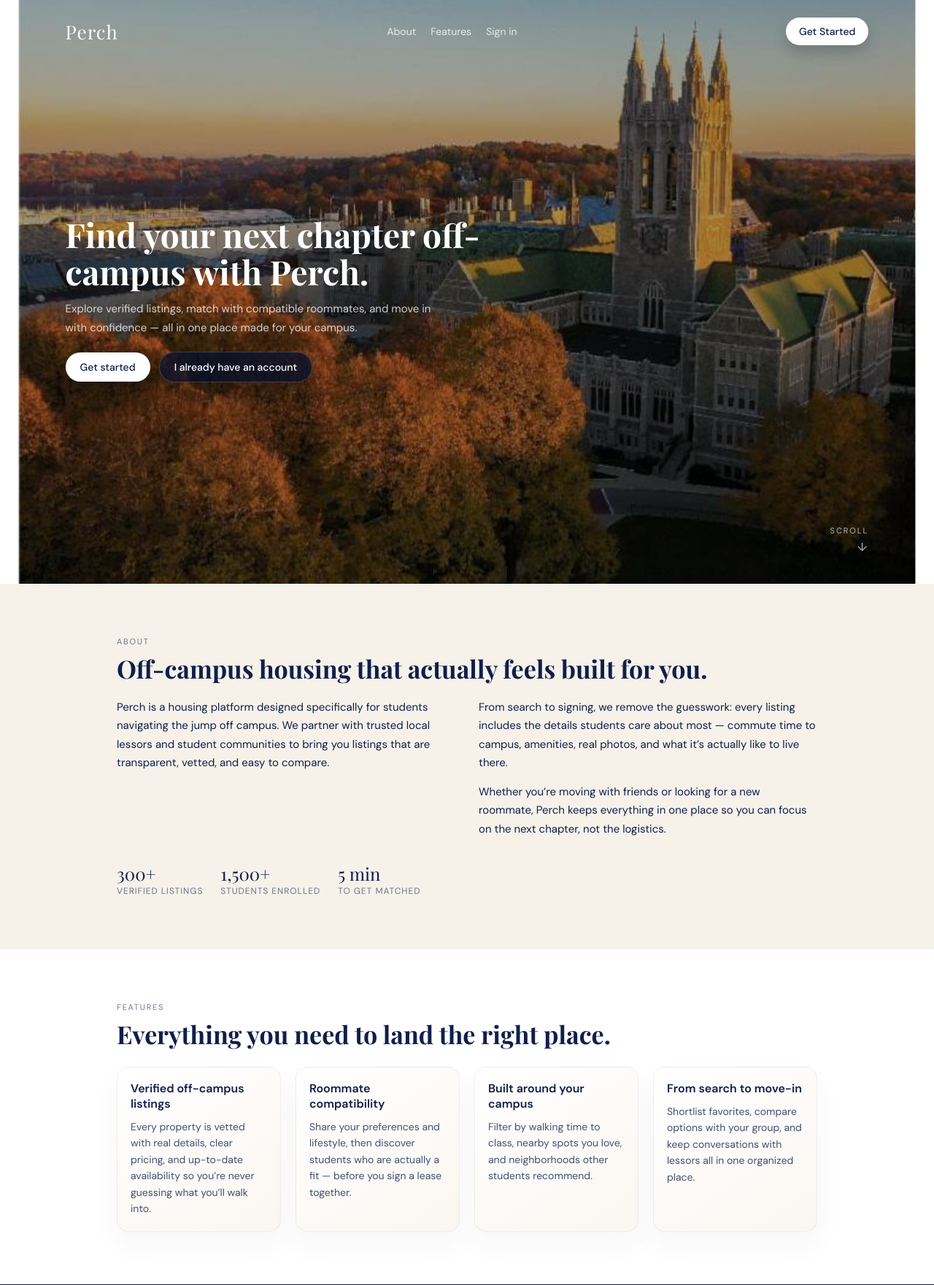
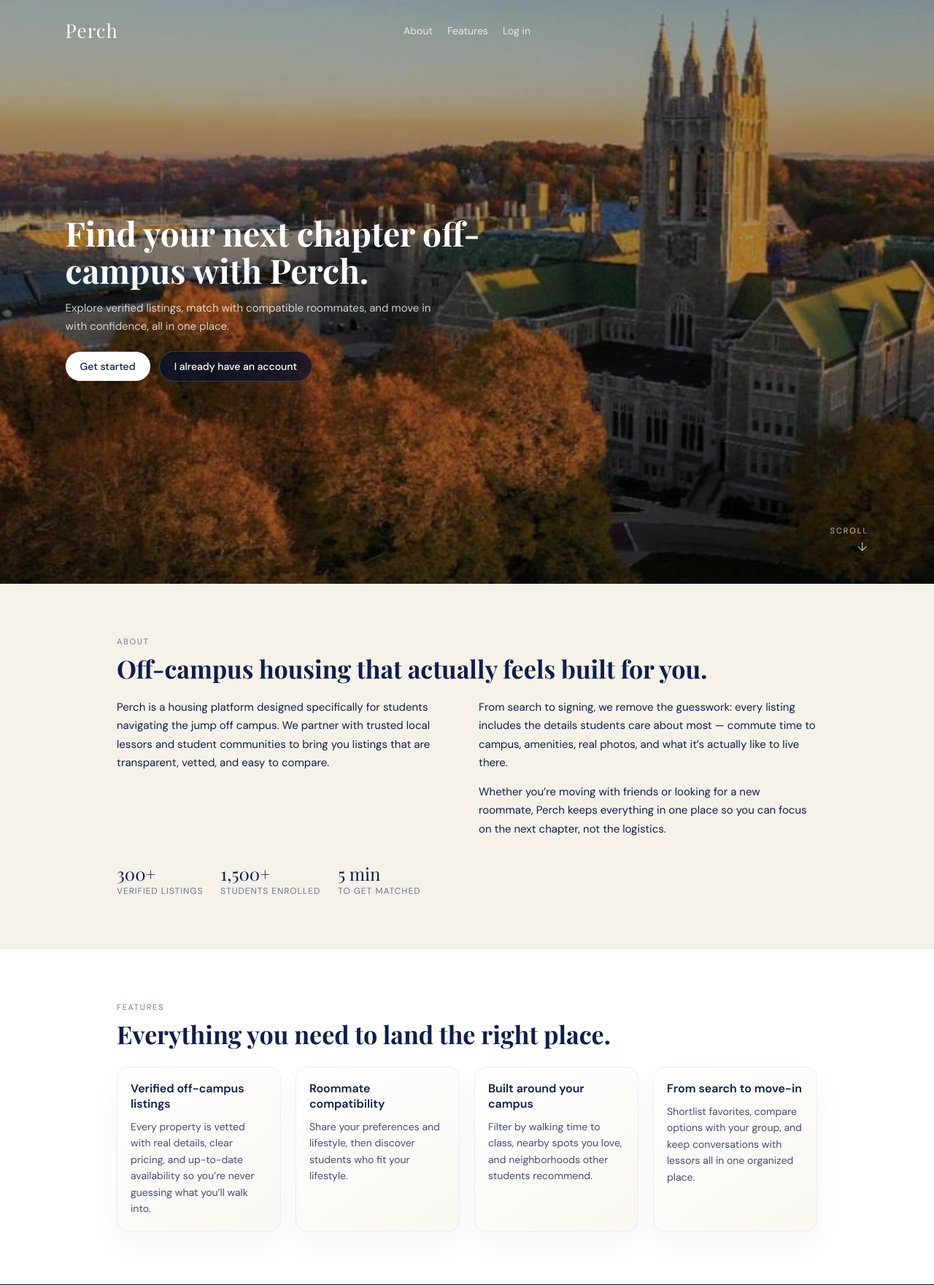
Before and after one commit to cheneez/perch, a Django app: page / in a window 1280 px wide. Shown: the top 1761 px of the page at 73% size. Run offline with Django 5.2, Linux system fonts and the light colour scheme.

Commit message:
landing DONE

```diff
--- a/static/css/landing.css
+++ b/static/css/landing.css
@@ -19,6 +19,10 @@ body {
   font-family: "DM Sans", system-ui, -apple-system, BlinkMacSystemFont, sans-serif;
   color: var(--perch-navy);
   background-color: var(--perch-cream);
+}
+
+html {
+  scroll-behavior: smooth;
 }
 
 .hero {
@@ -52,16 +56,23 @@ body {
 }
 
 .hero__logo {
+  flex: 1;
   font-family: "Playfair Display", "Times New Roman", serif;
   font-size: 26px;
   letter-spacing: 0.04em;
 }
 
 .hero__nav-links {
+  flex: 1;
   display: flex;
   align-items: center;
+  justify-content: center;
   gap: 20px;
   font-size: 14px;
+}
+
+.hero__nav-spacer {
+  flex: 1;
 }
 
 .hero__nav-links a {
--- a/templates/landing.html
+++ b/templates/landing.html
@@ -17,16 +17,16 @@
       <div class="hero__nav-links">
         <a href="#about">About</a>
         <a href="#features">Features</a>
-        <a href="/auth/login/">Sign in</a>
+        <a href="/auth/login/">Log in</a>
       </div>
-      <a href="/auth/signup/" class="hero__cta-btn">Get Started</a>
+      <div class="hero__nav-spacer"></div>
     </nav>
 
     <div class="hero__content">
       <div class="hero__copy">
         <h1>Find your next chapter off-campus with Perch.</h1>
         <p class="hero__subtitle">
-          Explore verified listings, match with compatible roommates, and move in with confidence — all in one place made for your campus.
+          Explore verified listings, match with compatible roommates, and move in with confidence, all in one place.
         </p>
         <div class="hero__primary-cta">
           <a href="/auth/signup/" class="btn-primary">Get started</a>
@@ -92,7 +92,7 @@
           <article class="feature-card">
             <h3>Roommate compatibility</h3>
             <p>
-              Share your preferences and lifestyle, then discover students who are actually a fit — before you sign a lease together.
+              Share your preferences and lifestyle, then discover students who fit your lifestyle.
             </p>
           </article>
 
@@ -113,7 +113,7 @@
       </div>
     </section>
 
-    <section class="section section--cta">
+    <section id="get-started" class="section section--cta">
       <div class="section__inner cta__content">
         <div>
           <div class="section__eyebrow">Get started</div>
```
Also changed, not shown: static/img/perch-hero.jpg.
